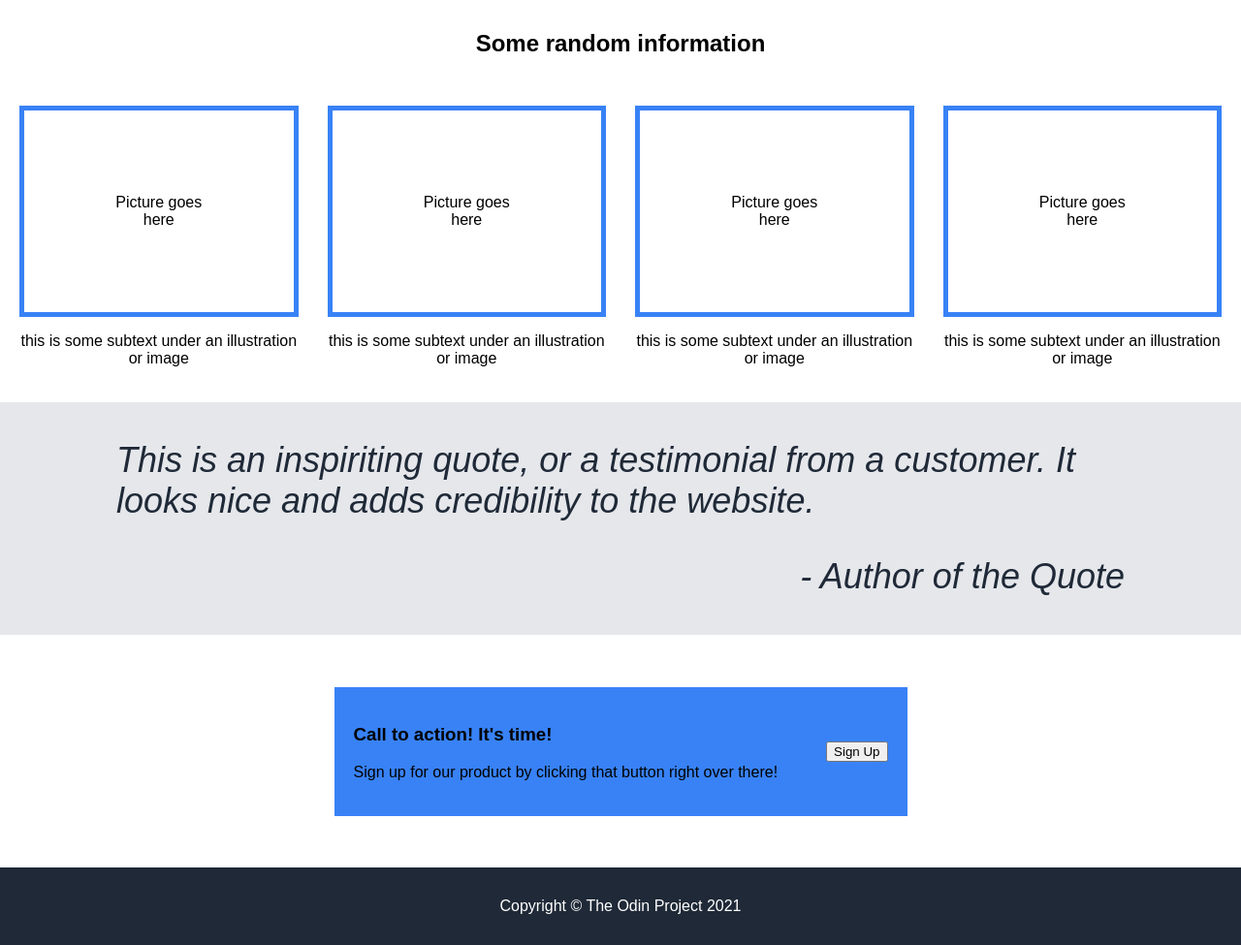
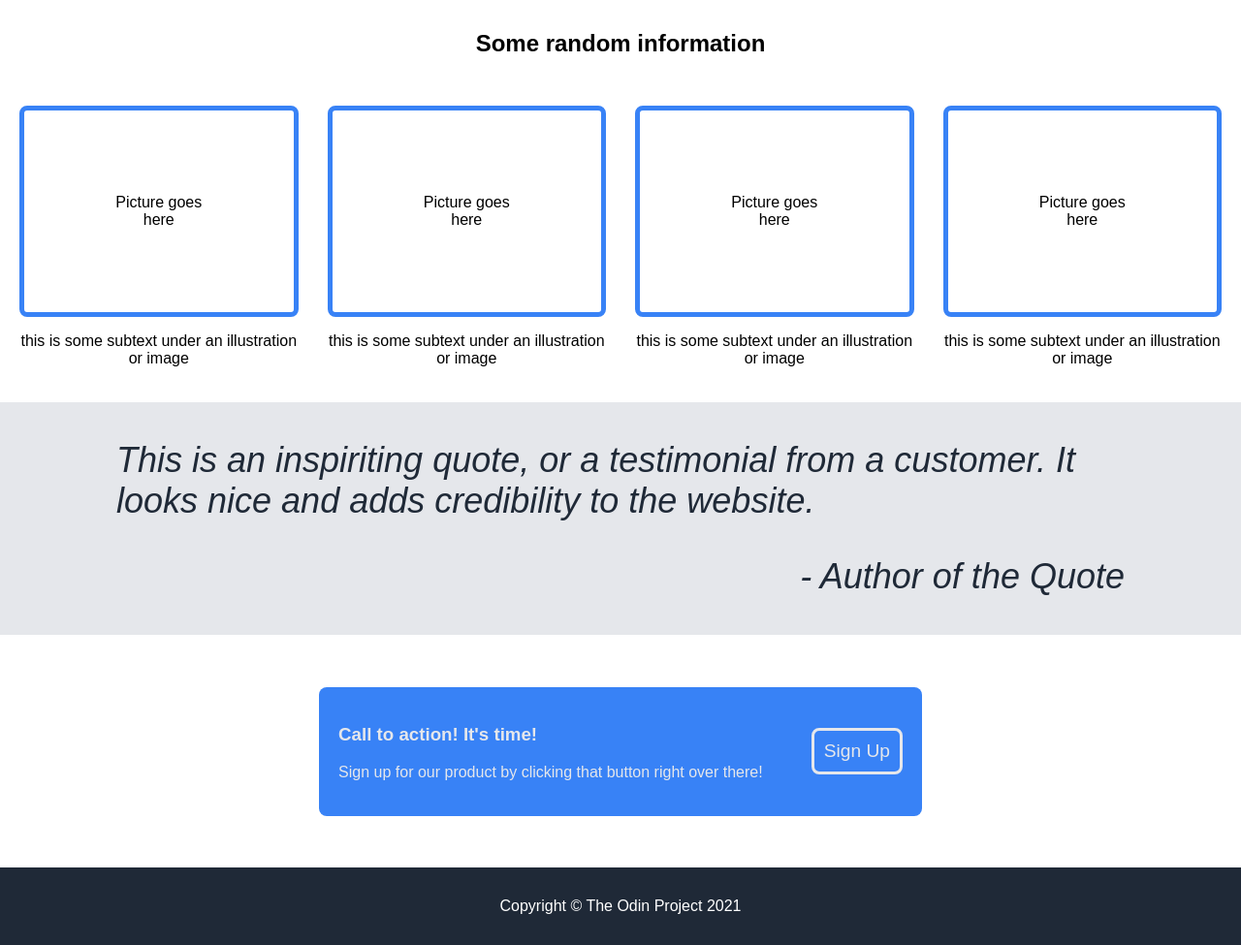
Before and after one commit to justinzxu/Basic-Landing-Page, a plain HTML site: page index.html in a window 1280 px wide. Shown: the part 329-1304 px from the top of the page at 97% size. Drawn offline with Linux system fonts and the light colour scheme.

Commit message:
only header needs to be finished

```diff
--- a/index.html
+++ b/index.html
@@ -62,7 +62,7 @@
                 <h3>Call to action! It's time!</h3>
                 <p>Sign up for our product by clicking that button right over there!</p>
             </div>
-            <div class="cta-button">
+            <div>
                 <button>Sign Up</button>
             </div>
         </div>
--- a/style.css
+++ b/style.css
@@ -39,7 +39,7 @@ body {
     color: white;
     gap: 10px;
     height: 30vh;
-    justify-content: space-between;
+    justify-content: center;
     align-items: center;
     padding: 20px;
 }
@@ -110,6 +110,7 @@ body {
     border-style: solid;
     border-color: #3882F6;
     border-width: 5px;
+    border-radius: 8px;
     padding: 30%;
 }
 
@@ -144,6 +145,19 @@ body {
     padding: 20px;
     height: fit-content;
     width: fit-content;
+    color: #e5e7eb;
+    border-radius: 8px;
+}
+
+button {
+    color:#e5e7eb;
+    font-size: larger;
+    background-color: #3882F6;
+    padding:10px;
+    border: 3px;
+    border-color: #e5e7eb;
+    border-style: solid;
+    border-radius: 8px;
 }
 
 .footer {
```
